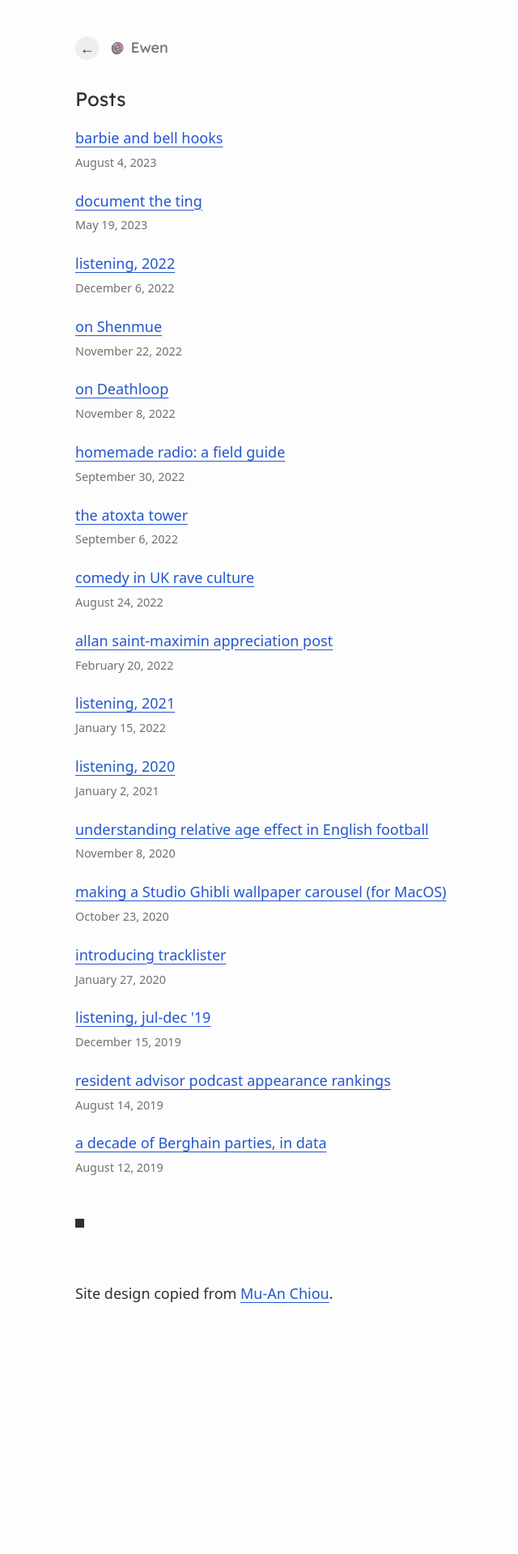
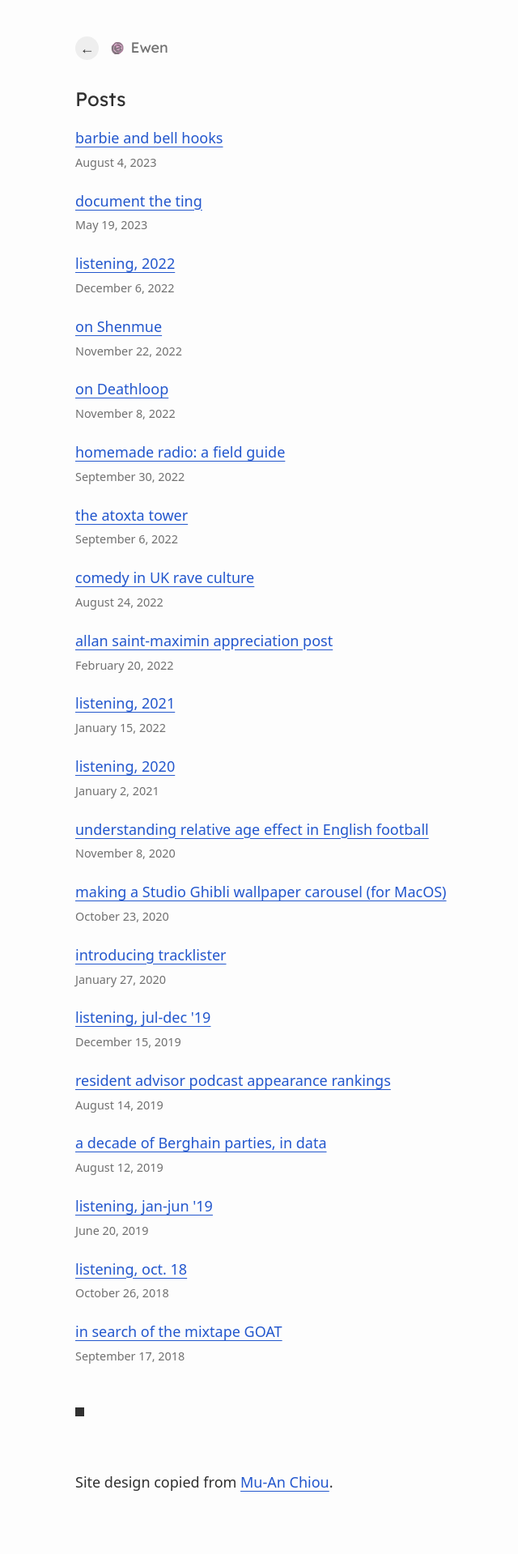
Before and after one commit to ewenme/site2, a Jekyll site: the page built from posts.html, in a window 1280 px wide. Shown: the whole page at 81% size, without its empty margins (223-863 px from the left). Built offline with Jekyll 4.4.1, drawn with Linux system fonts in a browser that asks for light colours; before the commit the page ends 1687 px from its top, so only the background shows below that; some of the changed lines change nothing that is shown.

Commit message:
more posts

```diff
--- /dev/null
+++ b/_posts/2018-09-17-mixtape-goat.md
@@ -0,0 +1,55 @@
+---
+layout: default
+title: 'in search of the mixtape GOAT'
+description: 'A data-driven tribute to the best of the mixtape era glow-ups.'
+date: 2018-09-17
+image: 'https://github.com/rbind/ewenme/raw/master/static/img/2018-09-17-in-search-of-the-mixtape-goat/datpiff-bubble.png'
+feature: 0
+---
+
+![Danny Brown's XXX artwork](/images/2018-09-17-mixtape-goat-xxx.jpg)
+
+The modern definition of the hip-hop mixtape originates in hip-hop circles of the 2000s, speaking to an artist's independently released projects that act as precursors to "official" full-lengths. [In previous generations](https://www.billboard.com/articles/columns/hip-hop/7669073/history-dj-drama-mixtape-evolution), hip-hop mixtapes were more DJ-led and focused on the ingenuity of the edit, but a DIY ethos has prevailed with a shift towards MCs as main attraction. The rise of mainstream streaming services and fall of physical formats has challenged the identity of the mixtape somewhat, but understanding how this artform has reinvented itself around the current climate might help alleviate these concerns.
+
+Traditionally speaking, mixtapes are usually free and subsequently avoid growing copyright issues associated with recording techniques like [sampling](<https://en.wikipedia.org/wiki/Sampling_(music)>) (central to a hip-hop beatmaker's wheelhouse). This helps partly explain why some mixtapes have been accompanied by astonishing groundswells of support in spite of modest investment, why mixtape culture is spoken about in reverential terms and why it continues to be a medium for inspired work - the music is unashamedly open-source in attitude, both in it's transmission to fans (i.e. for free) and it's creation (i.e. freely plucking historic recordings).
+
+You can actually see how this cultural phenomenon intersects with software development. Take [Glitch's about page](https://glitch.com/about), specifically the use of the word "remix", hinting that the act of a developer re-working an app (that someone else built and shared) isn't that far removed from [Frank Ocean flipping a Coldplay sample](https://www.youtube.com/watch?v=zD3lRLThVRY). (I'm aware that, beyond staring at computer screens in the dark, the developer-musician comparisons probably stop here).
+
+![Frank Ocean's Nostalgia, Ultra artwork](/images/2018-09-17-mixtape-goat-nostalgia-ultra.jpg)
+
+I wanted to toast this crossover in philosophy by sharing some data-driven stories of the mixtape. This piece should be good ammo in heated mixtape legend convos, at least...
+
+## Mixtapes by the numbers
+
+So, who was really putting [Numbers On The Boards](https://www.youtube.com/watch?v=DawrlSwHUiM), when it came to mixtapes? In truth, the ethereal nature of the beast and the multitude of ways the product reaches ears without much care for tracking (these are free and unattached to labels, remember) means that comprehensive mixtape statistics are hard to come by.
+
+A good place to start is [DatPiff](http://www.datpiff.com/), maybe the leading dedicated website for hip-hop mixtape digging. In the [celebrated section](http://www.datpiff.com/mixtapes/celebrated), you can quickly spot download figures mapped to pre-eminent mixtape projects.
+
+![Screenshot of Datpiff](/images/2018-09-17-mixtape-goat-datpiff.png)
+
+Harvesting these figures and crunching the downloads for each artist can uncover who _really_ runs the mixtape game.[^data] This comes with some caveats - mixtape streams are ignored (not readily obtainable for all listings), as are tapes not available on DatPiff (or those that have been taken down). Still, a good idea of the state of play is well within reach (PS the next bit is best enjoyed and explored on a desktop browser, if you have one handy)...[^bubbles]
+
+<iframe width="100%" height="700" frameborder="0"
+  src="https://observablehq.com/embed/@ewenme/mixtape-kings/2?cells=chart"></iframe>
+
+As detailed in [Mike Bostock's bubble chart block](https://bl.ocks.org/mbostock/4063269), bubble charts aren't as perceptually accurate as bars. However, being less concerned with precise values means hundreds of values can be packed into the same chart area, which makes sense for this type of exploratory interactive.
+
+## Weezy the 🐐
+
+In case there was any doubt, Lil Wayne AKA Weezy AKA Tunechi comes out on top of DatPiff mixtape downloads, clocking in at **~18 million**. This can be largely attributed to his infamous mixtape run of 2004-2008, encompassing both the _Da Drought_ and _Dedication_ series'. Of the former, [#3](https://www.youtube.com/watch?v=VjGSyQU-YxQ) (2007) is widely regarded as the best of the bunch and even fancied as the finest of it's class in critical circles. Your fave could never etc etc.
+
+![Lil Wayne gif](/images/2018-09-17-mixtape-goat-weezy.gif)
+
+Honorable mentions to a few of my favs (plus helpful pointers to some best-in-class material):
+
+- Gucci Mane (5.8 million): Put out a dozen mixtapes during a monster 2008-2010 period. Check out [The Movie: Part 3 (Burrprint: 3D)](https://www.youtube.com/watch?v=9xpVLjvEPK4) (2009) first (BRRRRRR).[^brrr]
+- Future (4.3 million): The master of twisted Bacchanalia rap, as prolific as Gucci. Start off with [56 Nights](https://www.youtube.com/watch?v=DXXZ3J_QIGw) (2015).
+- Chance the Rapper (2.8 million): [Acid Rap](https://www.youtube.com/watch?v=e67Q-sTHVhc) (2013) and [Coloring Book](https://www.youtube.com/watch?v=H6C0dfq4ZWM) (2016) are dope and up-ended many expectations that independent artists and mixtapes were facing extinction.
+
+I could go on, but why not head back to the interactive and explore some of the music yourself 🕊
+
+[^data]: All the code used to scrape DatPiff's download numbers, as well as the raw data itself, is stored in [this GitHub repo](https://github.com/ewenme/mixtapes). Check the `src` directory for code and `raw-data` for data in .csv format.
+
+[^bubbles]: The interactive visualisation of artist mixtape downloads was made with [D3.js](https://d3js.org/) (inspired by [Mike Bostock's D3 Bubble Chart](https://beta.observablehq.com/@mbostock/d3-bubble-chart). Original code can be found in [this Observable notebook](https://beta.observablehq.com/@ewenme/mixtape-kings/2). It's embedded inside the R markdown document used to generate this post (via [blogdown](https://bookdown.org/yihui/blogdown/)), which you can access [here](https://github.com/rbind/ewenme/blob/master/content/blog/2018-09-17-in-search-of-the-mixtape-goat.Rmd)
+
+[^brrr]: I can't leave without giving it up to Brooke for the [BRRR R package](https://github.com/brooke-watson/BRRR). No running of a slow function is complete without the East Atlanta Santa providing encouragement.
--- /dev/null
+++ b/_posts/2018-10-26-listening-oct-18.md
@@ -0,0 +1,57 @@
+---
+layout: default
+title: listening, oct. 18
+description:
+  "Records I gripped // dances I caught // mixes I was bumpin' this month."
+date: '2018-10-26'
+image: porco.jpg
+feature: 0
+---
+
+## $hit and $hine, Very High EP _(Diagonal)_
+
+I bought this one on a solo trip to [Rough Trade East](https://www.roughtrade.com/gb/stores#rough-trade-east), killing time before linking some friends at Genesis on Commercial St (PS I liked the staff outfits way more than the food there). Looks like your regulation hand-stamped white label from afar, but up close the type is no easier to read. I didn't know who made it 'til I got home and read up. Truly felt like the "very high" EP.
+
+Not gonna lie, they had me with the [Steely Dan flip](https://www.youtube.com/watch?v=JzrDs_Vaho4), let alone the [Ri-Ri sample](https://youtu.be/B3eAMGXFw1o). I played the A-side at the 'wrong' speed in the shop, but it worked on me - turned a 90-ish bpm R&B chugger into a springy funk jam and lent the vox that half-chipmunk effect (which I'm a sucker for). Some more voices (one amongst these is from [Road Wars](https://en.wikipedia.org/wiki/Road_Wars_(TV_series), apparently?!) drift in and out of focus and freakishness throughout, with layers of distortion adding to the trip. Fits right at home on Diagonal.
+
+[_Very High on Discogs_](https://www.discogs.com/hit-hine-Very-High-EP/release/12527643)
+
+## Peverelist, IDLE050 _(Idle Hands)_
+
+Gripped on the same trip as the one above. I did feel a bit voyeuristic about this ode to [Idle Hands](https://idlehandsbristol.com/), a Bristol record shop I'm still yet to actually step inside. On the back of the record is a short story about how the shop came to be, penned by Joe Cowton AKA Kowton. Anyone who's followed him on twitter will immediately recognize the familiar humorous droll, but there's genuine warmth and inspiration here as he recounts the desperate times (feat. daily "stale cheese sandwiches") of Rooted Records (RIP) and brighter days feat. Sam Binga's fervorous painting skills (his bright green choice of 2011 has since been retired, unfortunately). He actually mentions punters at oversea gigs chatting glowingly about the shop having never visited, which helped me feel less creepy.
+
+In keeping with the landmark catalogue number, Pev is on full-on party vibes on the A-side, 'Left Hand'. Ravey piano stabs and percussive drive reminiscent of [Skull Disco](https://www.discogs.com/label/45565-Skull-Disco) era Shackleton are in full effect. This bounce reminds me a lot of [Dance Until The Police Come](https://www.discogs.com/Peverelist-Dance-Til-The-Police-Come/release/2801759), but the hums of paranoia and screwfaces are washed away and replaced with ear-to-ear smiles. On the flip, Pev just goes and 'Pevs' it - watertight drums drenched in subs. Sparse, distant, submerged. One to bump very loud and in the dark.
+
+[_IDLE050 on Discogs_](https://www.discogs.com/Peverelist-IDLE050/release/12329270)
+
+## Lil Mofo, RA.645 _(Resident Advisor)_
+
+I first listened to this mix on my Monday morning commute. Maybe the time in my week which is hardest to avoid "going through the motions". Something she said in an accompanying Q&A perfectly describes the all-encompassing jolt it gave me.
+
+> "What I can do is just do what I can do (DJ) to mix up the people to feel better in this super-stressed society."
+
+This utilitarian and giving ethos is too often missing from many moments spent in a metropolis like London. Even on it's dancefloors. At it's core, this attitude is what I'm really trying to find (unconsciously or not) in DJs, but it goes a bit beyond that. If the DJ isn't looking out for you, then who is...
+
+Mofo shimmys effortlessly through ambient, jungle, trance, garage and techno beat structures (amongst others), and juggles this with a deep sensitivity to mood all the way to [Joy's closer](https://www.discogs.com/composition/123e4008-660f-4d06-a37c-2793e7073731-Fuerza). I've been coming back to this one when I could do with tuning in to the world (and back out). Once you're done checking this out you should [go peep ALL the soundclouds](https://soundcloud.com/search?q=LIL%20MOFO%20BUSINESS)!
+
+[_RA.645 on Resident Advisor_](https://www.residentadvisor.net/podcast-episode.aspx?id=646)
+
+## Joy O, 81b _(Hinge Finger)_
+
+Courtesy of [Honest Jons dance wall](https://honestjons.com/shop/category/Dance/New_fresh_back_in). Digi is up on the [Toss Portal bandcamp](https://tossportal.bandcamp.com/album/81b), too.
+
+I think Joy is one of the few real constants in my dance music listening habits, at least since I started going to clubs. Lots of my happiest times in clubs have been punctuated by those killer records. If I'm being honest (and corny), hearing [_Hyph Mngo_](https://www.discogs.com/hyph-mngo/release/1966779) come through the store speakers while working at All Saints was a musical re-awakening for me (having been distracted by paint-by-numbers, Hospital Records template DnB uni raves for a bit), and made me excited about London's sounds again. Nostalgia-bathing is nice, but more importantly the tunes still bang.
+
+Those classic Joy O signifiers are dotted over _81b_, but sit next to fresh and varied soundscapes. There's the warm patter of a record shop punter passing on a 2-step record at the start of _COYP_ (come on you Palace!), echoing the intro styles of _Fuerza_ (featured on Lil Mofo's mix, incidentally) and the [TTT mix](https://soundcloud.com/the-trilogy-tapes/joy-orbison-x-ttt-x-hinge), but wrapped in a hypnotizing chug that builds on the recent [_CO/R_](https://www.discogs.com/COR-Gudrun/release/8800843) and [_Toss Portal_](https://www.discogs.com/Joy-Orbison-Toss-Portal/release/9838722) records. _Seed_ delivers the customary Dancefloor Rescue Track for DJs everywhere, wavy drum patterns sprinkled with a dark and infectious chopped up vocal, while _TENNOV6TEEN_ does a sick Tangerine Dreams/John Carpenter impression (one for the _Stranger Things_ heads) via a beatless sizzling synth.
+
+I actually listened to it all the way through for the first time on a Sunday, the morning after a late mixing session with friends. The depth and detail of the tracks meant it sounded vibrant, even refreshing, after a barrage of club sounds the night before. Would recommend this setting to get your ears around it.
+
+[_81b on Discogs_](https://www.discogs.com/Joy-O-81b-EP-/release/12650157)
+
+## SOPHIE, live _(Fabric, 23.10.18)_
+
+This was so much fun. Room One @ [Fabric](https://www.fabriclondon.com/) is a great place to be rattled around by artists that know how to bathe it in low frequencies. I remember seeing Kano in full flow at a [Butterz](http://butterz.co.uk/) night in the same room a few years back, and I didn't think I'd see someone have the place in the palm of their hand like that again.
+
+![SOPHIE @ Fabric!](/images/2018-10-26-listening-oct-18-sophie-fabric.jpg)
+
+I'm still smiling thinking about [this one](https://www.youtube.com/watch?v=-uqTbCODPEk) having everyone lose their shit while SOPHIE calmly dragged on her cig amid the chaos. Go see her in your town or someone elses, it's a beautiful reminder of what unified joy and overdosing on bassweight feels like.
--- /dev/null
+++ b/_posts/2019-06-20-listening-2019.md
@@ -0,0 +1,46 @@
+---
+layout: default
+title: listening, jan-jun '19
+description: 'Some of my favourite records from the first half of 2019.'
+date: 2019-06-20
+feature: 0
+image: porco.jpg
+---
+
+Some of the records I have really appreciated in "H1" 2019 are here. There's a [Buy Music Club](https://buymusic.club/) list at the bottom to go buy the ones you like and support the artists behind them, too!
+
+**Logic1000, LOGIC1000** _[SUMAC]_ - Punchy and vibrant Aussie twists on UK funky rhythms, also featuring a slammin' [Niche](https://www.youtube.com/watch?v=uwO16Eg5NOc) rework.
+
+**Shy One & Kwam, Spoons** _[Astral Black]_ - An ode to life, London and Wetherspoons, recorded in ONE DAY. Raw, relatable lyrics and cold productions.
+
+**Budgie, Holy Ghost Zone** _[Self-released]_ - More effortless Gospel bounce according to Budgie. That's 685 – 689 Old Kent Road on the cover!
+
+**Powder, Powder In Space** _[Beats in Space]_ - Powder goes into space and brings back only the freshest house, for your enjoyment.
+
+**Sikka Rymes, Love Di People** _[DUPPY GUN]_ - Completely wild and essential performance from Sikka, perfectly complemented by bonkers Genesis Hull beats.
+
+**Solange, When I Get Home** _[Columbia]_ - Playful, spiritual jazz and Houston sounds form a stunning patchwork to get fully lost in.
+
+**Dave, Psychodrama** _[Neighbourhood]_ - Powerful and difficult listening at times, but allways important and gravitational raps from Streatham's finest.
+
+**Anz, Invitation 2 Dance** _[2 B Real]_ - The first of two heavy hitters from Manchester on here. "Play these ones loud."
+
+**Belter, Off The Meds** _[Studio Barnhus]_ - Hypnotic and intoxicating full debut from the Swedish-South African crew, does what it says on the tin. Joy kicks on from [81b](https://tossportal.bandcamp.com/album/81b) with party-mode remix business.
+
+**Bézier, 府城** _[Honey Soundsystem]_ - Tracks you can't label, the result of a deeply moving and emotional recording process.
+
+**India Jordan, DNT STP MY LV** _[LOCAL ACTION]_ - More Manc royalty! Title track is the percy, will turn any frown upside down + activate hips without warning.
+
+**Various, PDA Compilation Volume 1** _[PDA]_ - 100% club heat from PDA friends + fam. All profits go to the Association of Queer Ethnic Minorities (A.Q.E.M), too.
+
+**Afrikan Sciences, & The Kick Drum is Default** _[Deepblak]_ - Eric rewiring your little brain, as ever.
+
+**Tujiko Noriko, Kuro (OST)** _[ENTOPIA]_ - Tense, atmospheric soundscapes on _PANs_ new soundtrack offshoot.
+
+**Gila, Trench Tones** _[Lex Records]_ - Runs through hip-hop, techno and ambient wonder. Had to cop the wax for that [Eric Hu](www.erichu.info) artwork!
+
+**Tierra Whack, All the singles** _[Self-released]_ - The Dr Seuss type spitter paints fully-formed tracks this year with as much colour as 2018's _Whack World_ vignettes. I stan.
+
+_~_
+
+<iframe src="https://buymusic.club/embed/ewen-listening-jan-jun-19" height="500" width="100%" frameborder="0"></iframe>
--- a/_posts/2019-12-15-listening-2019-2.md
+++ b/_posts/2019-12-15-listening-2019-2.md
@@ -7,7 +7,7 @@ image: porco.jpg
 feature: 0
 ---
 
-Here is a list of stuff I was listening to in the last half of 2k19 that brought me joy. Check the [buymusic](https://buymusic.club/) list down below to pick up the ones available on Bandcamp. and directly support the artists. Then, go peep some [choice cuts from the first half of the year](https://ewen.io/2019/06/20/listening-jan-to-jun-19/), too :]
+Here is a list of stuff I was listening to in the last half of 2k19 that brought me joy. Check the [buymusic](https://buymusic.club/) list down below to pick up the ones available on Bandcamp. and directly support the artists. Then, go peep some [choice cuts from the first half of the year](https://ewen.io/listening-2019/), too :]
 
 _Existential_ by **AceMo** _[Self-released]_ - Dude has not been playing around, insane output this year (along w/ serial collaborator MoMA Ready). Raw, spiritual Hi-Tech Jazz.
 
```
Also changed, not shown: images/2018-09-17-mixtape-goat-datpiff.png (added), images/2018-09-17-mixtape-goat-nostalgia-ultra.jpg (added), images/2018-09-17-mixtape-goat-weezy.gif (added), images/2018-09-17-mixtape-goat-xxx.jpg (added), images/2018-10-26-listening-oct-18-sophie-fabric.jpg (added).
